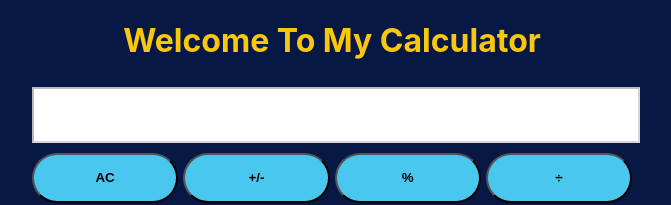
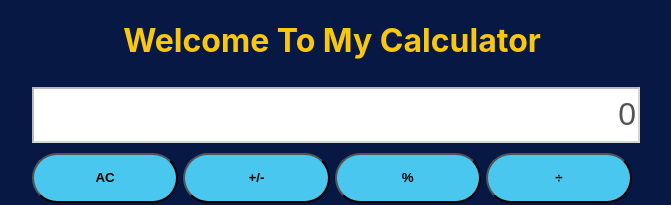
Before and after one commit to andresporras3423/calculator-react, a React (Create React App) app: page / in a window 1280 px wide. Shown: the top 205 px of the page, without its empty margins (308-979 px from the left). Built offline with nearby package versions, Linux system fonts and the light colour scheme.

Commit message:
add react fragment in app.js

```diff
--- a/package.json
+++ b/package.json
@@ -7,9 +7,11 @@
     "@testing-library/react": "^11.1.0",
     "@testing-library/user-event": "^12.1.10",
     "big.js": "^6.0.3",
+    "nanoid": "^3.1.20",
     "prop-types": "^15.7.2",
     "react": "^17.0.1",
     "react-dom": "^17.0.1",
+    "react-html-id": "^0.1.5",
     "react-scripts": "4.0.2",
     "web-vitals": "^1.0.1"
   },
--- a/src/App.css
+++ b/src/App.css
@@ -12,6 +12,8 @@
   width: 100%;
   height: 50px;
   background-color: #fff;
+  font-size: 32px;
+  text-align: end;
 }
 
 .App-logo {
--- a/src/components/App.js
+++ b/src/components/App.js
@@ -3,14 +3,17 @@ import Display from './Display';
 import ButtonPanel from './ButtonPanel';
 
 function App() {
+  const result = 0;
   return (
-    <div className="App">
-      <div className="content">
-        <h1 className="title-app">Welcome To My Calculator</h1>
-        <Display />
-        <ButtonPanel />
+    <>
+      <div className="App">
+        <div className="content">
+          <h1 className="title-app">Welcome To My Calculator</h1>
+          <Display result={result} />
+          <ButtonPanel />
+        </div>
       </div>
-    </div>
+    </>
   );
 }
 
--- a/src/components/ButtonPanel.js
+++ b/src/components/ButtonPanel.js
@@ -1,5 +1,5 @@
+import { nanoid } from 'nanoid';
 import Button from './Button';
-// import useState from './react';
 
 const groups = [
   ['AC', '+/-', '%', '÷'],
@@ -13,10 +13,10 @@ function ButtonPanel() {
     <div>
       {
           groups.map(group => (
-            <div className="calculator-group" key={Math.random() * 10}>
+            <div className="calculator-group" key={nanoid()}>
               {
                   group.map(btn => (
-                    <Button name={btn} key={Math.random * 10} />
+                    <Button name={btn} key={nanoid()} />
                   ))
               }
             </div>
--- a/src/components/Display.js
+++ b/src/components/Display.js
@@ -1,7 +1,18 @@
-function Display() {
+import PropTypes from 'prop-types';
+
+function Display(props) {
+  const { result } = props;
   return (
-    <input className="display" type="text" id="display" disabled />
+    <input className="display" type="text" value={result} id="display" disabled />
   );
 }
 
+Display.propTypes = {
+  result: PropTypes.number,
+};
+
+Display.defaultProps = {
+  result: 0,
+};
+
 export default Display;
```
Also changed, not shown: 1 other file (tests, documents, lock files or other folders).
